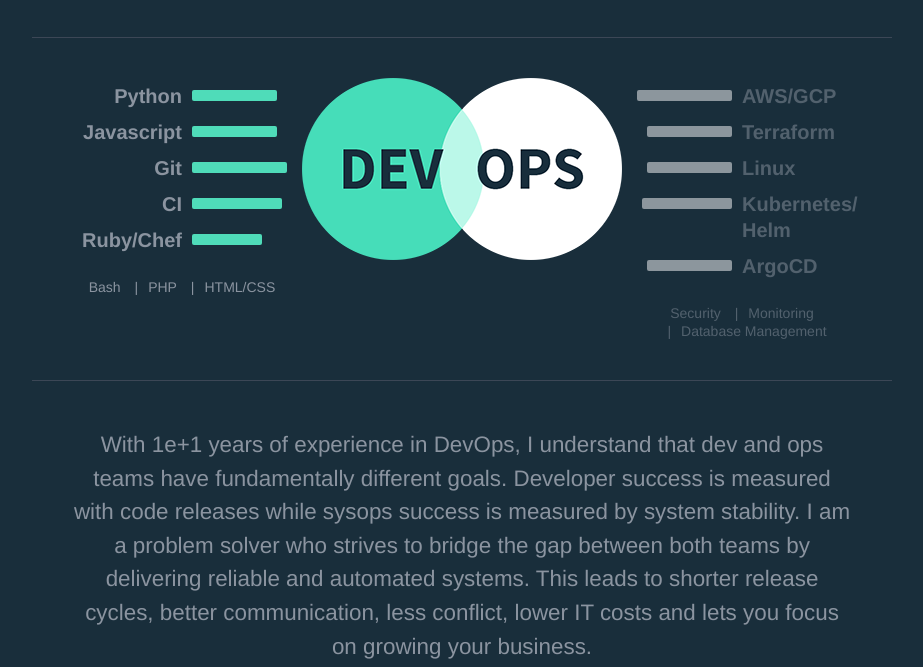
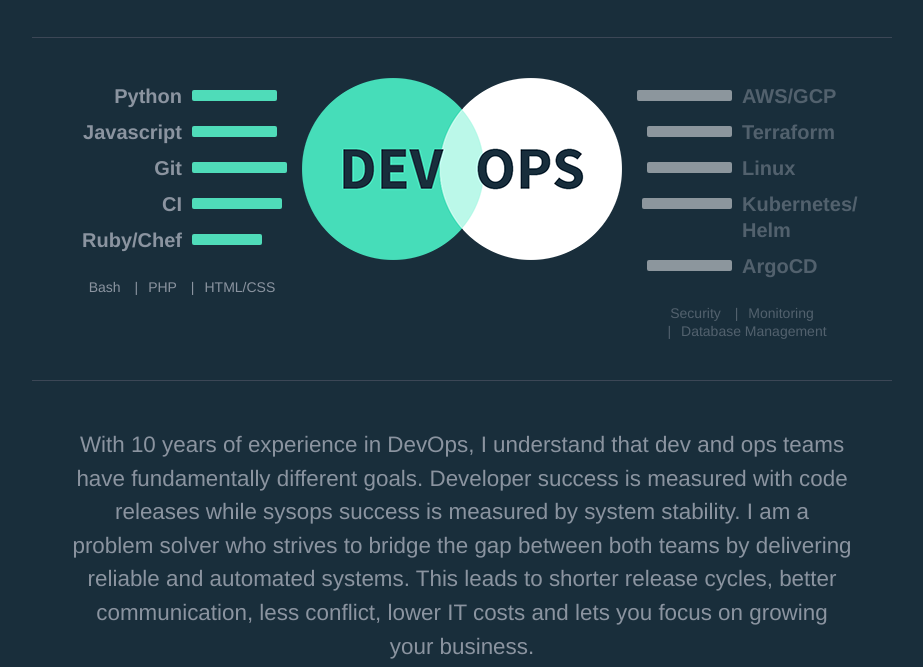
Before and after one commit to remitaffin/remitaffin.github.io, a plain HTML site: page profile.html in a window 1280 px wide. Shown: the part 133-800 px from the top of the page, without its empty margins (178-1101 px from the left). Drawn offline with Linux system fonts and the light colour scheme.

Commit message:
Fix bug with precision

```diff
--- a/profile.html
+++ b/profile.html
@@ -100,7 +100,7 @@
 
     <section id="profile">
       <p>
-      With <script>document.write((get_number_of_months()/12).toPrecision(1));</script>
+      With <script>document.write(Math.round(get_number_of_months()/12));</script>
       years of experience in DevOps, I understand that dev and ops teams
       have fundamentally different goals. Developer success is measured with
       code releases while sysops success is measured by system stability.
```
